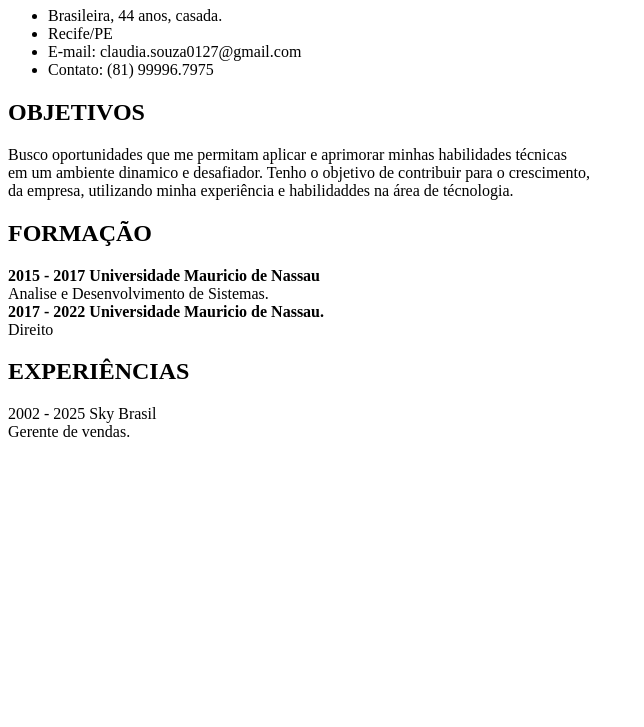
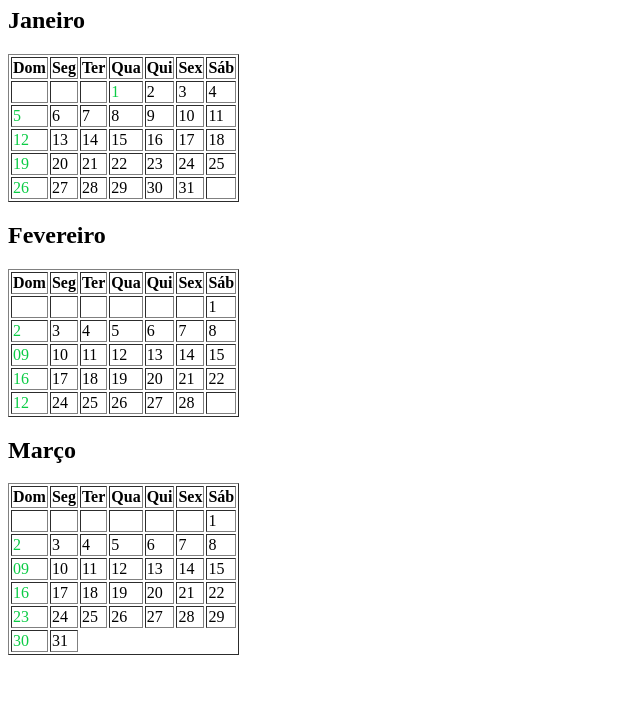
Before and after one commit to MClaudia27/Atvidade-infinity, a plain HTML site: page index.html in a window 1280 px wide. Shown: the part 73-800 px from the top of the page, without its empty margins (0-644 px from the left). Drawn offline with Linux system fonts and the light colour scheme.

Commit message:
Add files via upload

```diff
--- a/index.html
+++ b/index.html
@@ -1,32 +1,193 @@
 <!DOCTYPE html>
-<html lang="en">
+<html lang="pt-br">
 <head>
     <meta charset="UTF-8">
     <meta name="viewport" content="width=device-width, initial-scale=1.0">
-    <title>CURRÍCULO</title>
+    <title>calendario</title>
 </head>
 <body>
-    <h1>Maria Cláudia Souza Pontes</h1>
-    <ul>
-        <li>Brasileira, 44 anos, casada.</li>
-        <li>Recife/PE </li>
-        <li>E-mail: claudia.souza0127@gmail.com</li>
-        <li>Contato: (81) 99996.7975</li>
 
-    </ul>
-    <h2>OBJETIVOS</h2>
-    <P>    Busco oportunidades que me permitam aplicar e aprimorar minhas habilidades técnicas <br>
-       em um ambiente dinamico e desafiador. Tenho o objetivo de contribuir para o crescimento,<br>
-       da empresa, utilizando minha experiência e habilidaddes na área de técnologia.
-    <h2>FORMAÇÃO</h2>
-    <P><strong>2015 - 2017 Universidade Mauricio de Nassau <br></strong>
-       Analise e Desenvolvimento de Sistemas. <br>
-       <strong>2017 - 2022 Universidade Mauricio de Nassau. <br></strong>
-       Direito
-    </P>
-    <h2>EXPERIÊNCIAS</h2>
-    <P>2002 - 2025 Sky Brasil <br>
-    Gerente de vendas.
-</P>
+    <h1>Calendário</h1>
+
+    <h2>Janeiro</h2>
+
+    <table border="1">
+        <tr>
+            <th>Dom</th>
+            <th>Seg</th>
+            <th>Ter</th>
+            <th>Qua</th>
+            <th>Qui</th>
+            <th>Sex</th>
+            <th>Sáb</th>
+        </tr>
+        <tr>
+            <td></td>
+            <td></td>
+            <td></td>
+            <td><span style="color: rgb(11, 204, 69);">1</span></td>
+            <td>2</td>
+            <td>3</td>
+            <td>4</td>
+        </tr>
+        <tr>
+            <td><span style="color: rgb(11, 204, 69);">5</span></td>
+            <td>6</td>
+            <td>7</td>
+            <td>8</td>
+            <td>9</td>
+            <td>10</td>
+            <td>11</td>
+        </tr>
+        <tr>
+            <td><span style="color: rgb(11, 204, 69);">12</span></td>
+            <td>13</td>
+            <td>14</td>
+            <td>15</td>
+            <td>16</td>
+            <td>17</td>
+            <td>18</td>
+        </tr>
+        <tr>
+            <td><span style="color: rgb(11, 204, 69);">19</span></td>
+            <td>20</td>
+            <td>21</td>
+            <td>22</td>
+            <td>23</td>
+            <td>24</td>
+            <td>25</td>
+        </tr>
+        <tr>
+            <td><span style="color: rgb(11, 204, 69);">26</span></td>
+            <td>27</td>
+            <td>28</td>
+            <td>29</td>
+            <td>30</td>
+            <td>31</td>
+            <td></td>
+        </tr>
+    </table>
+
+    <h2>Fevereiro</h2>
+
+    <table border="1">
+        <tr>
+            <th>Dom</th>
+            <th>Seg</th>
+            <th>Ter</th>
+            <th>Qua</th>
+            <th>Qui</th>
+            <th>Sex</th>
+            <th>Sáb</th>
+        </tr>
+        <tr>
+            <td></td>
+            <td></td>
+            <td></td>
+            <td></td>
+            <td></td>
+            <td></td>
+            <td>1</td>
+        </tr>
+        <tr>
+            <td><span style="color: rgb(11, 204, 69);">2</span></td>
+            <td>3</td>
+            <td>4</td>
+            <td>5</td>
+            <td>6</td>
+            <td>7</td>
+            <td>8</td>
+        </tr>
+        <tr>
+            <td><span style="color: rgb(11, 204, 69);">09</span></td>
+            <td>10</td>
+            <td>11</td>
+            <td>12</td>
+            <td>13</td>
+            <td>14</td>
+            <td>15</td>
+        </tr>
+        <tr>
+            <td><span style="color: rgb(11, 204, 69);">16</span></td>
+            <td>17</td>
+            <td>18</td>
+            <td>19</td>
+            <td>20</td>
+            <td>21</td>
+            <td>22</td>
+        </tr>
+        <tr>
+            <td><span style="color: rgb(11, 204, 69);">12</span></td>
+            <td>24</td>
+            <td>25</td>
+            <td>26</td>
+            <td>27</td>
+            <td>28</td>
+            <td></td>
+        </tr>
+    </table>
+
+    <h2>Março</h2>
+
+    <table border="">
+        <tr>
+            <th>Dom</th>
+            <th>Seg</th>
+            <th>Ter</th>
+            <th>Qua</th>
+            <th>Qui</th>
+            <th>Sex</th>
+            <th>Sáb</th>
+        </tr>
+        <tr>
+            <td></td>
+            <td></td>
+            <td></td>
+            <td></td>
+            <td></td>
+            <td></td>
+            <td>1</td>
+        </tr>
+        <tr>
+            <td><span style="color: rgb(11, 204, 69);">2</span></td>
+            <td>3</td>
+            <td>4</td>
+            <td>5</td>
+            <td>6</td>
+            <td>7</td>
+            <td>8</td>
+        </tr>
+        <tr>
+            <td><span style="color: rgb(11, 204, 69);">09</span></td>
+            <td>10</td>
+            <td>11</td>
+            <td>12</td>
+            <td>13</td>
+            <td>14</td>
+            <td>15</td>
+        </tr>
+        <tr>
+            <td><span style="color: rgb(11, 204, 69);">16</span></td>
+            <td>17</td>
+            <td>18</td>
+            <td>19</td>
+            <td>20</td>
+            <td>21</td>
+            <td>22</td>
+        </tr>
+        <tr>
+            <td><span style="color: rgb(11, 204, 69);">23</span></td>
+            <td>24</td>
+            <td>25</td>
+            <td>26</td>
+            <td>27</td>
+            <td>28</td>
+            <td>29</td>
+        </tr>
+        <tr>
+            <td><span style="color: rgb(11, 204, 69);">30</span></td>
+            <td>31</td>
+        </tr>
+    </table>
 </body>
 </html>
```
